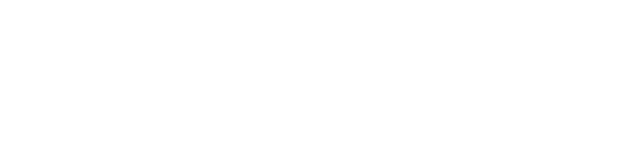
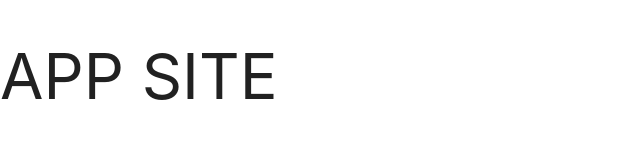
Before and after one commit to shivs2000/app-Buzzwhistle, a plain HTML site: page index.html in a window 1280 px wide. Shown: the whole page, without its empty margins (0-640 px from the left). Drawn offline with nearby package versions, Linux system fonts and the light colour scheme.

Commit message:
2nd commit

```diff
--- a/index.html
+++ b/index.html
@@ -17,6 +17,8 @@
   </head>
 
   <body>
+    <h1>APP SITE</h1>
+
     <!-- Compiled and minified JavaScript -->
     <script src="https://cdnjs.cloudflare.com/ajax/libs/materialize/1.0.0/js/materialize.min.js"></script>
   </body>
```
